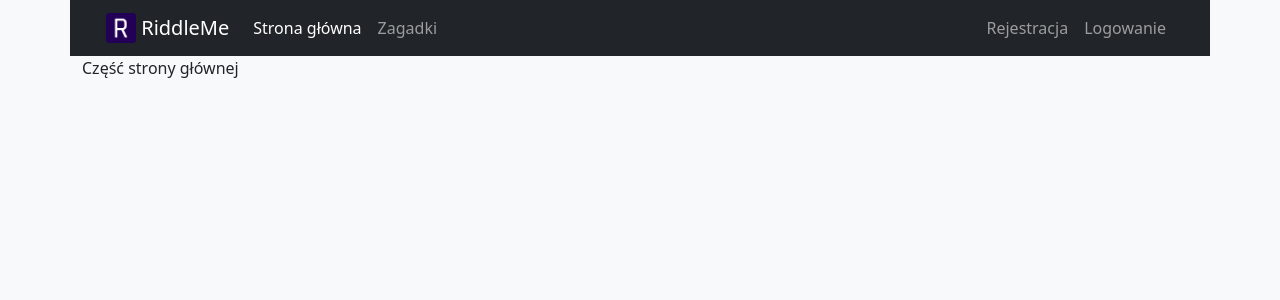
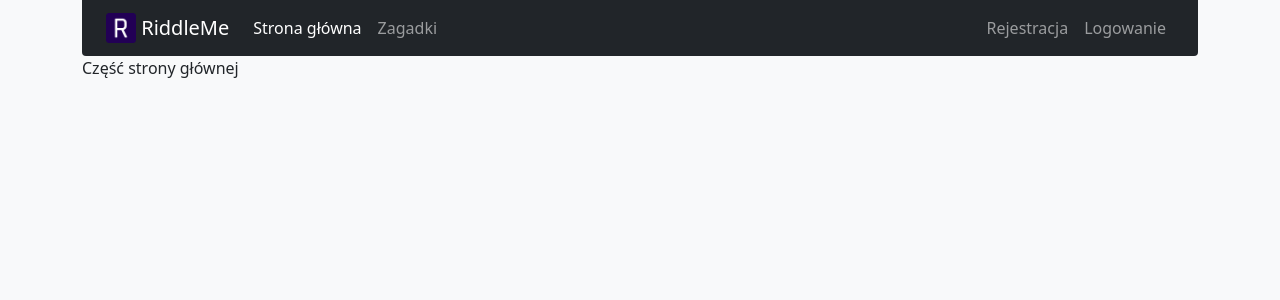
Before and after one commit to Ves5/RiddleMeDjango, a Django app: page / in a window 1280 px wide. Shown: the top 300 px of the page. Run offline with Django 4.2, Linux system fonts and the light colour scheme.

Commit message:
rounded navbar

```diff
--- a/app/riddleme/templates/riddleme/base.html
+++ b/app/riddleme/templates/riddleme/base.html
@@ -29,7 +29,7 @@
         <title>RiddleMe - {% block title %}{% endblock %}</title>
     </head>
     <body class="bg-light">
-        <div id="navbar" class="container bg-dark">{% block navbar %}{% include 'riddleme/navbar.html' %}{% endblock %}</div>
+        <div id="navbar" class="container bg">{% block navbar %}{% include 'riddleme/navbar.html' %}{% endblock %}</div>
         {% block messages %}{% include 'riddleme/messages.html' %}{% endblock %}
         <div id="content" class="container">{% block content %}{% endblock %}</div>
     </body>
--- a/app/riddleme/templates/riddleme/navbar.html
+++ b/app/riddleme/templates/riddleme/navbar.html
@@ -1,6 +1,6 @@
 {% load static %}
 
-<nav class="navbar navbar-expand-lg navbar-dark bg-dark sticky-top ps-4 pe-4">
+<nav class="navbar navbar-expand-lg navbar-dark bg-dark sticky-top ps-4 pe-4 rounded-bottom">
     <a class="navbar-brand" href="{% url 'index' %}">
         <img src="{% static 'riddleme/favicon/favicon-big.png' %}" width="30" height="30" class="d-inline-block align-top" alt=""/>
         RiddleMe
```
